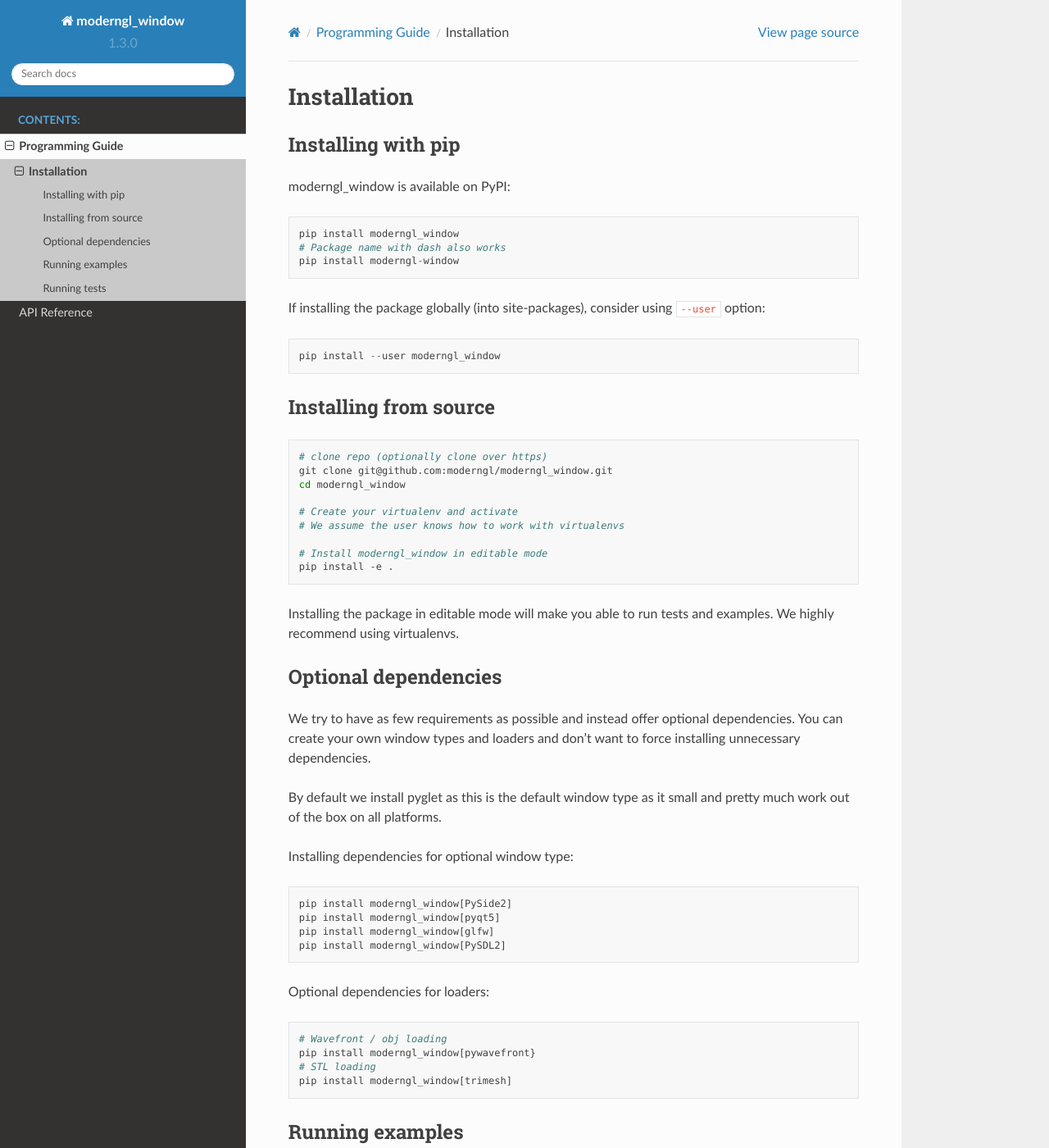
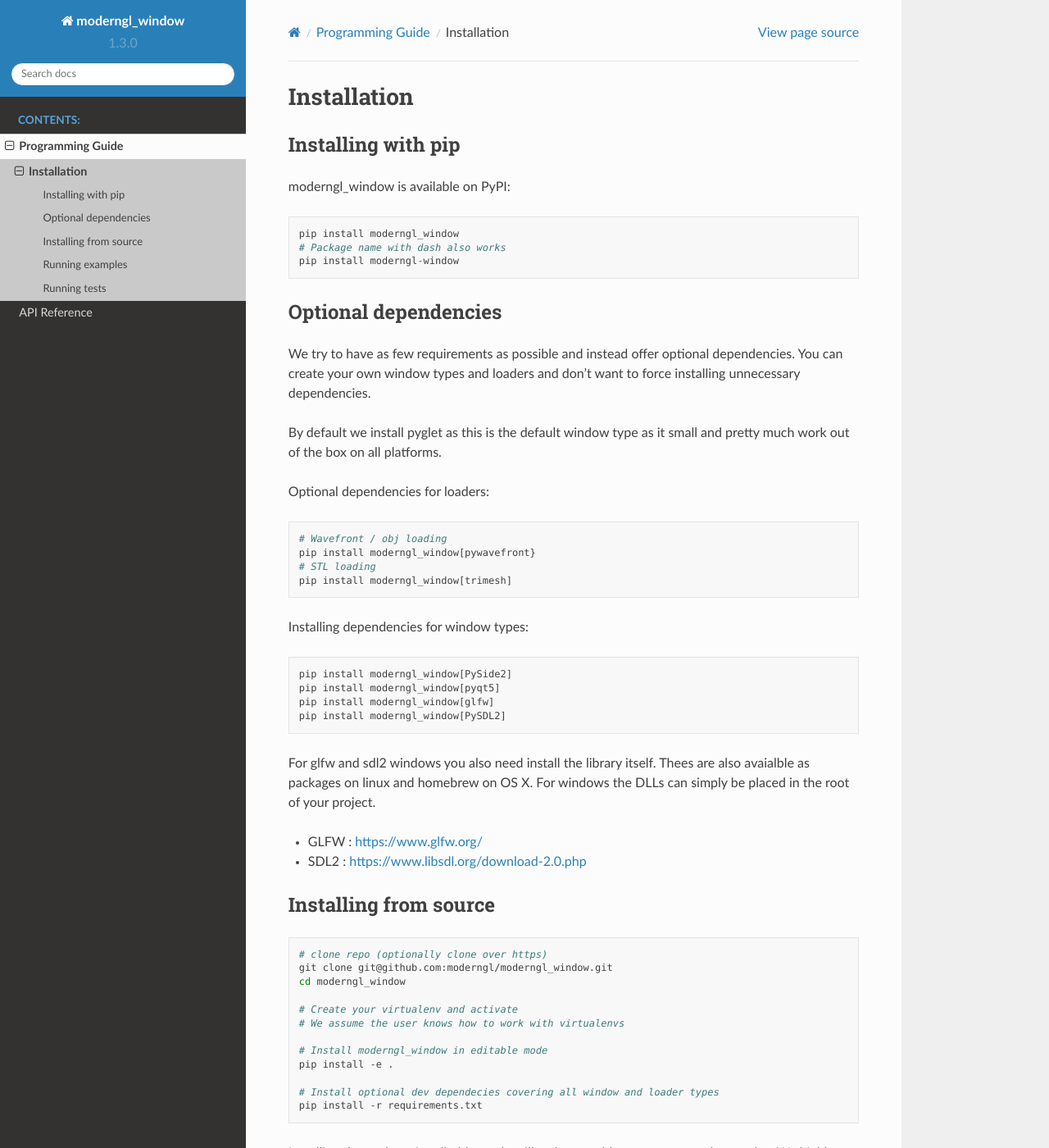
Before and after one commit to moderngl/moderngl-window, a Sphinx documentation site: the page built from docs/guide/install.rst, in a window 1280 px wide and 1400 px high. Shown: the whole window at 82% size. Built offline with Sphinx 7.4.7 and the Read the Docs theme 2.0.0, drawn with Linux system fonts in a browser that asks for light colours; some of the changed text lies outside the part shown.

Commit message:
Docs: Improve install instructions

```diff
--- a/docs/guide/install.rst
+++ b/docs/guide/install.rst
@@ -11,11 +11,36 @@
     # Package name with dash also works
     pip install moderngl-window
 
-If installing the package globally (into site-packages), consider
-using ``--user`` option::
+Optional dependencies
+---------------------
 
-    pip install --user moderngl_window
+We try to have as few requirements as possible and instead offer
+optional dependencies. You can create your own window types
+and loaders and don't want to force installing unnecessary dependencies.
 
+By default we install pyglet as this is the default window type
+as it small and pretty much work out of the box on all platforms.
+
+Optional dependencies for loaders::
+
+    # Wavefront / obj loading
+    pip install moderngl_window[pywavefront}
+    # STL loading
+    pip install moderngl_window[trimesh]
+
+Installing dependencies for window types::
+
+    pip install moderngl_window[PySide2]
+    pip install moderngl_window[pyqt5]
+    pip install moderngl_window[glfw]
+    pip install moderngl_window[PySDL2]
+
+For glfw and sdl2 windows you also need install the library itself.
+Thees are also avaialble as packages on linux and homebrew on OS X.
+For windows the DLLs can simply be placed in the root of your project.
+
+- GLFW : https://www.glfw.org/
+- SDL2 : https://www.libsdl.org/download-2.0.php
 
 Installing from source
 ----------------------
@@ -32,33 +57,12 @@
     # Install moderngl_window in editable mode
     pip install -e .
 
+    # Install optional dev dependecies covering all window and loader types
+    pip install -r requirements.txt
+
 Installing the package in editable mode will make you able
 to run tests and examples. We highly recommend using
 virtualenvs.
-
-Optional dependencies
----------------------
-
-We try to have as few requirements as possible and instead offer
-optional dependencies. You can create your own window types
-and loaders and don't want to force installing unnecessary dependencies.
-
-By default we install pyglet as this is the default window type
-as it small and pretty much work out of the box on all platforms.
-
-Installing dependencies for optional window type::
-
-    pip install moderngl_window[PySide2]
-    pip install moderngl_window[pyqt5]
-    pip install moderngl_window[glfw]
-    pip install moderngl_window[PySDL2]
-
-Optional dependencies for loaders::
-
-    # Wavefront / obj loading
-    pip install moderngl_window[pywavefront}
-    # STL loading
-    pip install moderngl_window[trimesh]
 
 Running examples
 ----------------
```
